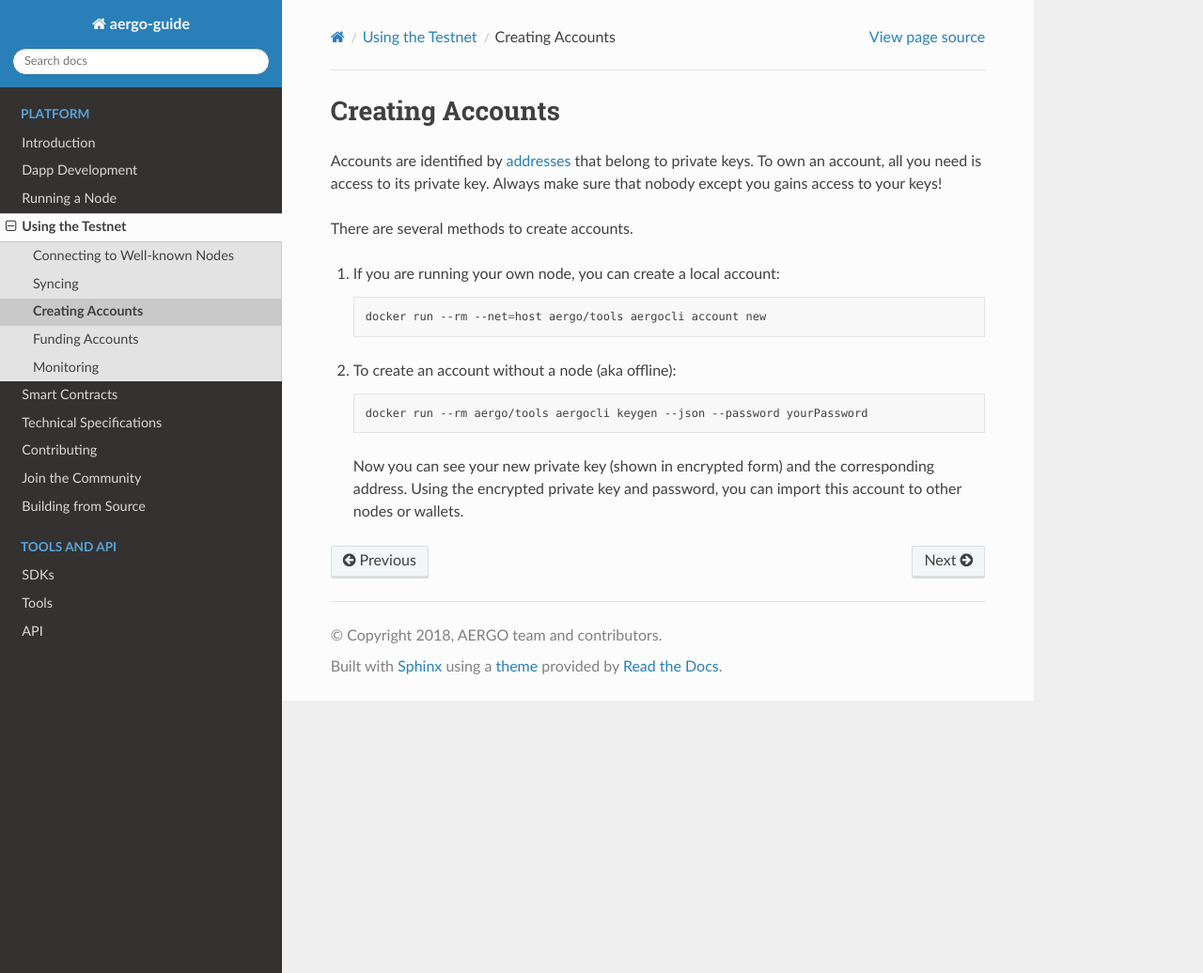
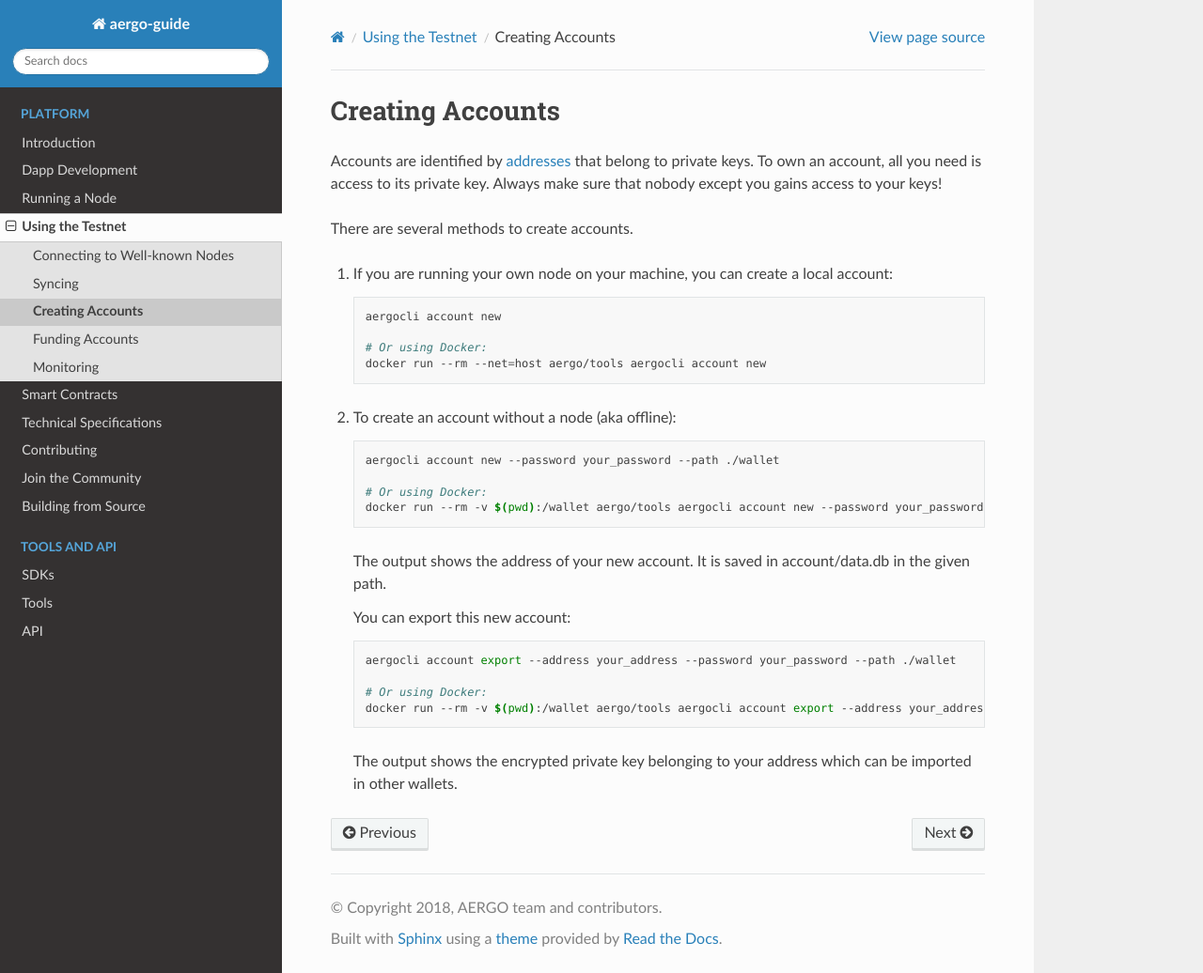
Before and after one commit to aergoio/guide, a Sphinx documentation site: the page built from source/using-testnet/accounts.rst, in a window 1280 px wide and 1036 px high. Shown: the whole window at 94% size. Built offline with Sphinx 7.4.7 and the Read the Docs theme 2.0.0, drawn with Linux system fonts in a browser that asks for light colours; pages that are not in the unit, such as notebooks, are missing from menus.

Commit message:
Update account instructions

```diff
--- a/source/using-testnet/accounts.rst
+++ b/source/using-testnet/accounts.rst
@@ -6,17 +6,33 @@ Always make sure that nobody except you gains access to your keys!
 
 There are several methods to create accounts.
 
-1. If you are running your own node, you can create a local account:
+1. If you are running your own node on your machine, you can create a local account:
 
    .. code-block:: shell
 
+        aergocli account new
+
+        # Or using Docker:
         docker run --rm --net=host aergo/tools aergocli account new
 
 2. To create an account without a node (aka offline):
 
    .. code-block:: shell
 
-        docker run --rm aergo/tools aergocli keygen --json --password yourPassword
+        aergocli account new --password your_password --path ./wallet
 
-   Now you can see your new private key (shown in encrypted form) and the corresponding address.
-   Using the encrypted private key and password, you can import this account to other nodes or wallets.
+        # Or using Docker:
+        docker run --rm -v $(pwd):/wallet aergo/tools aergocli account new --password your_password --path /wallet
+
+   The output shows the address of your new account. It is saved in account/data.db in the given path.
+
+   You can export this new account:
+
+   .. code-block:: shell
+
+        aergocli account export --address your_address --password your_password --path ./wallet
+
+        # Or using Docker:
+        docker run --rm -v $(pwd):/wallet aergo/tools aergocli account export --address your_address --password your_password --path /wallet
+
+   The output shows the encrypted private key belonging to your address which can be imported in other wallets.
--- a/source/using-testnet/syncing.rst
+++ b/source/using-testnet/syncing.rst
@@ -32,7 +32,7 @@ When you run the server after creating the genesis block, it automatically start
 
     docker run -v $(pwd)/data:/aergo/data -p 7845:7845 -p 7846:7846 aergo/node
 
-The :code:`-p` argument map ports from the aergo server inside the container to your host machine.
+The :code:`-p` argument maps ports from the aergo server inside the container to your host machine.
 7846 is for the peer to peer protocol.
 7845 is for the RPC API; you can remove this port binding to disallow access to the API.
 
```
